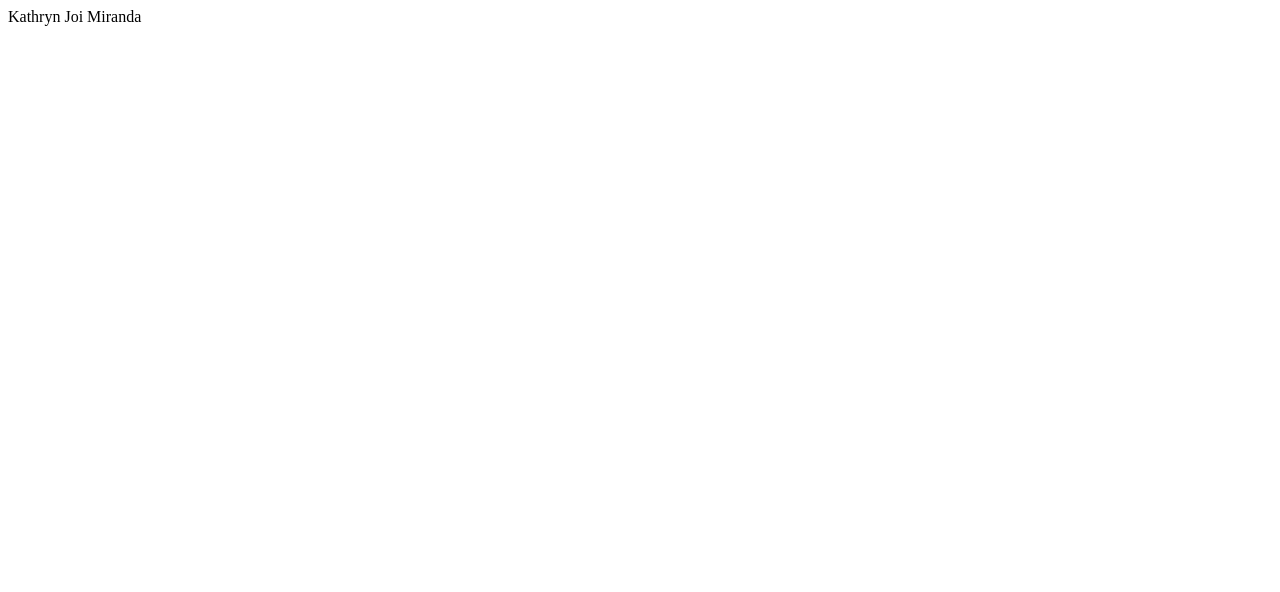
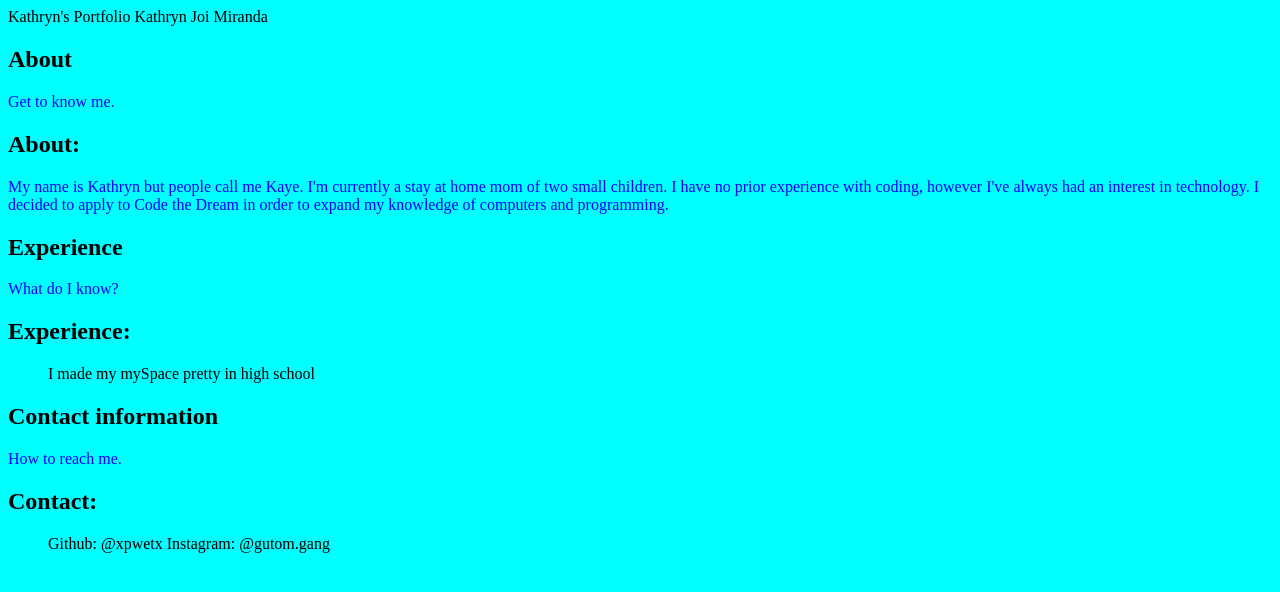
Before and after one commit to xpwetx/KathrynJoiMiranda-Jupiter, a plain HTML site: page index.html in a window 1280 px wide. Drawn offline with Linux system fonts and the light colour scheme.

Commit message:
boilerplate and content added

```diff
--- a/index.html
+++ b/index.html
@@ -1 +1,32 @@
-Kathryn Joi Miranda
+<!DOCTYPE html> <head>Kathryn's Portfolio</head> Kathryn Joi Miranda
+<style>
+  body {background-color: aqua;}
+  h1 {color: red;}
+  p {color: blue;}
+</style>
+<body>
+  <section id="About">
+   <h2>About</h2>
+      <p>Get to know me.</p>
+</section>
+  <h2>About:</h2>
+  <p>My name is Kathryn but people call me Kaye. I'm currently a stay at home mom of two small children. I have no prior experience with coding, however I've always had an interest in technology. I decided to apply to Code the Dream in order to expand my knowledge of computers and programming.</p>
+  <section id="Experience">
+   <h2>Experience</h2>
+      <p>What do I know?</p>
+</section>
+<h2>Experience:</h2>
+  <ul>
+    <il>I made my mySpace pretty in high school</il>
+  </ul>
+  <section id="Contact">
+   <h2>Contact information</h2>
+      <p>How to reach me.</p>
+</section>
+  <h2>Contact:</h2>
+  <ul>
+    <il>Github: @xpwetx</il>
+    <il>Instagram: @gutom.gang</il>
+  </ul>
+</body>
+</html>
```
